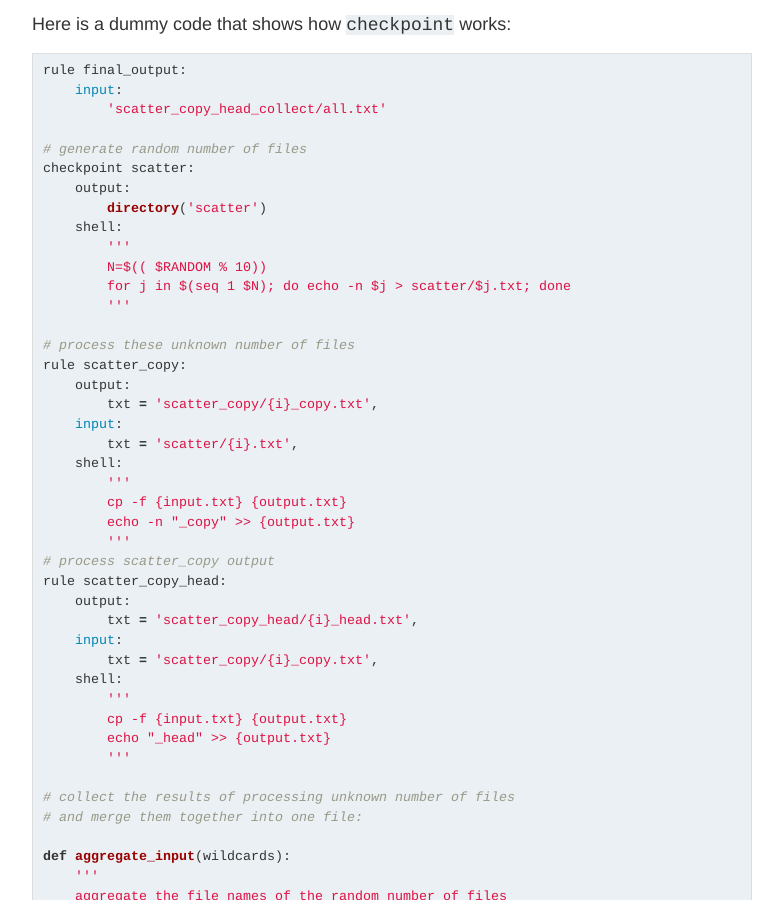
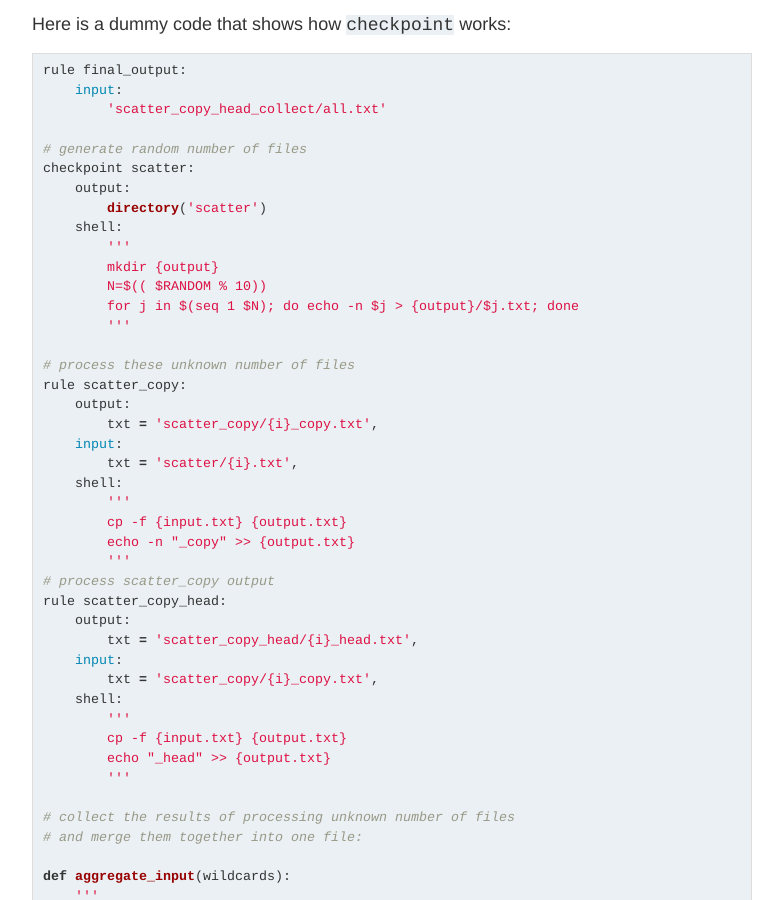
Before and after one commit to evodify/evodify.github.io, a Jekyll site: the page built from _posts/2019-08-16-snakemake-checkpoint-tutorial.md, in a window 1280 px wide and 900 px high, scrolled down 1205 px. Shown: the whole window, without its empty margins (248-1031 px from the left). Built offline with Jekyll 4.4.1, drawn with Linux system fonts in a browser that asks for light colours.

Commit message:
checkpoint scatter doesn't work without mkdir in _posts/2019-08-15-gatk-cnv-snakemake.md

```diff
--- a/_posts/2019-08-16-snakemake-checkpoint-tutorial.md
+++ b/_posts/2019-08-16-snakemake-checkpoint-tutorial.md
@@ -31,8 +31,9 @@ checkpoint scatter:
         directory('scatter')
     shell:
         '''
+        mkdir {output}
         N=$(( $RANDOM % 10))
-        for j in $(seq 1 $N); do echo -n $j > scatter/$j.txt; done
+        for j in $(seq 1 $N); do echo -n $j > {output}/$j.txt; done
         '''
 
 # process these unknown number of files
```
